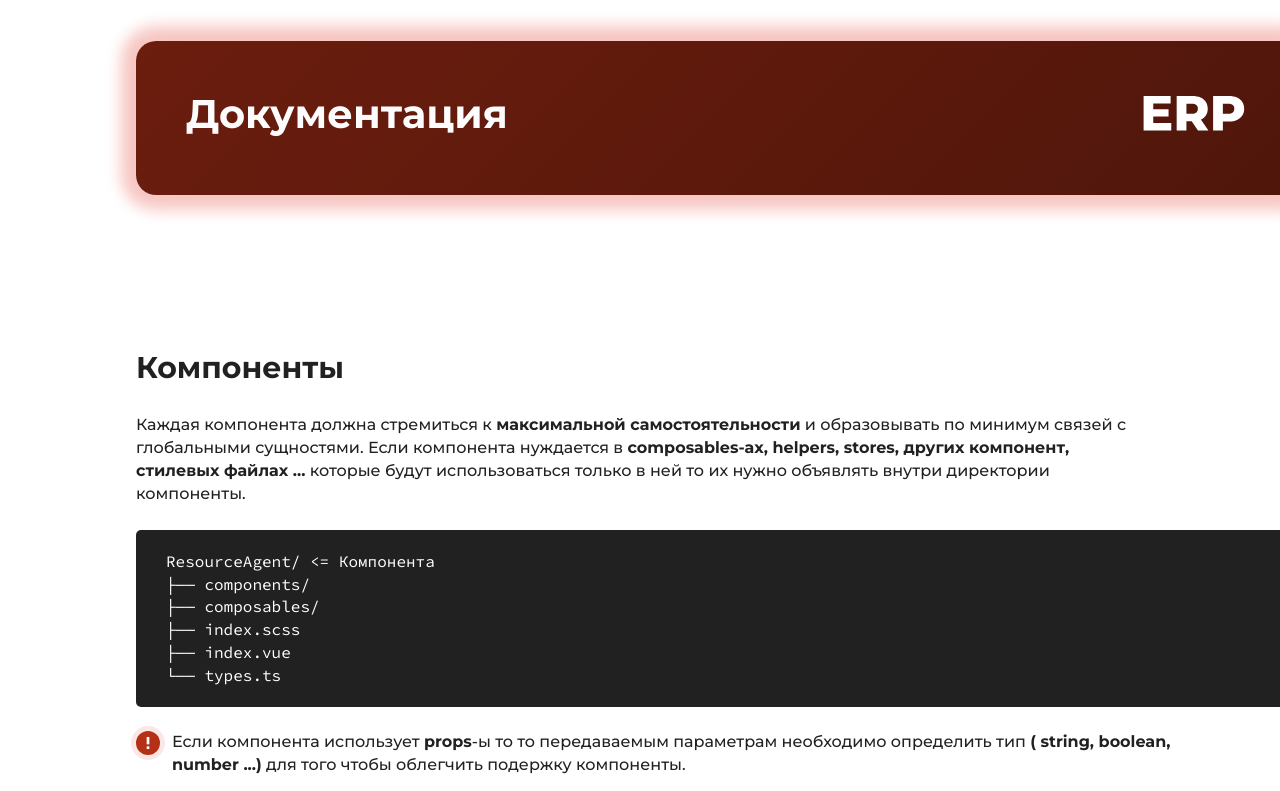
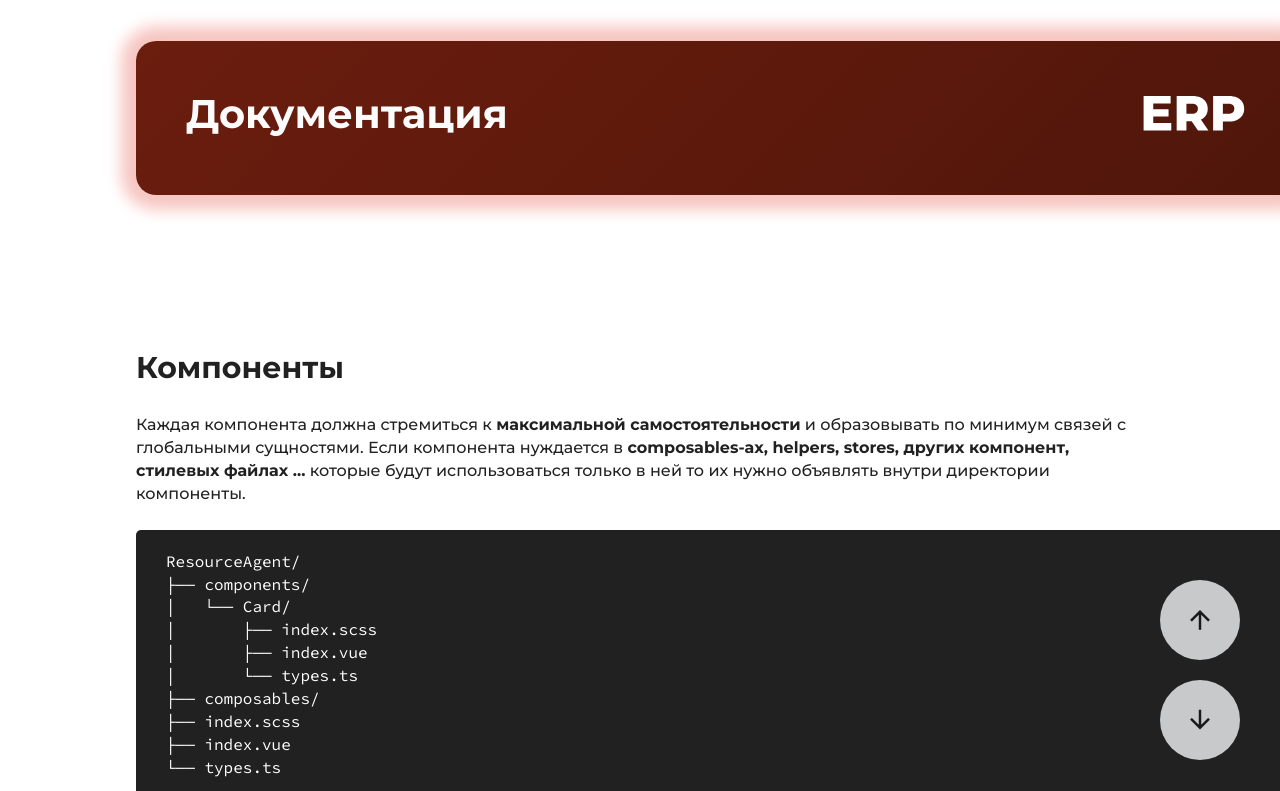
Before and after one commit to WafelT/doc-erp, a Nuxt app: page /components in a window 1280 px wide. Shown: the top 791 px of the page. Built offline with nearby package versions, Linux system fonts and the light colour scheme.

Commit message:
[update] make some quick refactorings

```diff
--- a/components/ui/UiCode/index.scss
+++ b/components/ui/UiCode/index.scss
@@ -12,5 +12,5 @@
 
     font-size: 16px;
     line-height: 143%;
-    font-family: Source Code Pro ,monospace
+    // font-family: Source Code Pro ,monospace
 }
--- a/components/ui/UiCode/index.vue
+++ b/components/ui/UiCode/index.vue
@@ -4,6 +4,7 @@
             class="ui-code" :rows="rowCount"
             cols="30" disabled
             :value="content"
+            :style="`font-family: Source Code Pro, monospace`"
         >
         </textarea>
     </client-only>
--- /dev/null
+++ b/components/widgets/Navigators/index.scss
@@ -0,0 +1,30 @@
+.navigators {
+    position: fixed;
+    bottom: 40px;
+    right: 40px;
+
+    &__container {
+        display: flex;
+        flex-direction: column;
+
+        grid-gap: 20px;
+    }
+
+    &__item {
+        min-width: 80px;
+        width: 80px;
+        height: 80px;
+
+        display: flex;
+        align-items: center;
+        justify-content: center;
+
+        border-radius: 50%;
+        background-color: rgba(var(--v-theme-grey100), 0.8);
+
+        transition: .2s ease background-color, .1s ease transform;
+
+        &:hover { background-color: rgba(var(--v-theme-grey300), 0.8); }
+        &:active { transform: scale(.9) }
+    }
+}
--- /dev/null
+++ b/components/widgets/Navigators/index.vue
@@ -0,0 +1,26 @@
+<template>
+    <div class="navigators">
+        <div class="navigators__container">
+            <button @click="scrollToTop" data-navigator-btn="up" class="navigators__item navigators__item--up">
+                <v-icon>mdi-arrow-up</v-icon>
+            </button>
+            <button @click="scrollToBottom" data-navigator-btn="down" class="navigators__item">
+                <v-icon>mdi-arrow-down</v-icon>
+            </button>
+        </div>
+    </div>
+</template>
+
+<script setup lang="ts">
+const scrollToTop = () => {
+    window.scrollTo({ top: 0, behavior: 'smooth' });
+};
+
+const scrollToBottom = () => {
+    window.scrollTo({ top: document.body.scrollHeight, behavior: 'smooth' });
+};
+</script>
+
+<style lang="scss">
+@use 'index.scss';
+</style>
--- a/layouts/default.vue
+++ b/layouts/default.vue
@@ -3,6 +3,7 @@
 		<v-main>
             <Header />
             <slot />
+			<Navigators />
 		</v-main>
 	</v-app>
 </template>
@@ -11,4 +12,5 @@
 <script setup lang="ts">
 // @ts-ignore
 import Header from '~/components/modular/Header'// @ts-ignore
+import Navigators from '~/components/widgets/Navigators'// @ts-ignore
 </script>
--- a/pages/components/index.vue
+++ b/pages/components/index.vue
@@ -42,8 +42,12 @@ import UiVideo from '~/components/ui/UiVideo' // @ts-ignore
 import UiStringColorSchema from '~/components/ui/UiStringColorSchema' // @ts-ignore
 
 const structureExample =
-`ResourceAgent/ <= Компонента
+`ResourceAgent/
 ├── components/
+│   └── Card/
+│       ├── index.scss
+│       ├── index.vue
+│       └── types.ts
 ├── composables/
 ├── index.scss
 ├── index.vue
```
